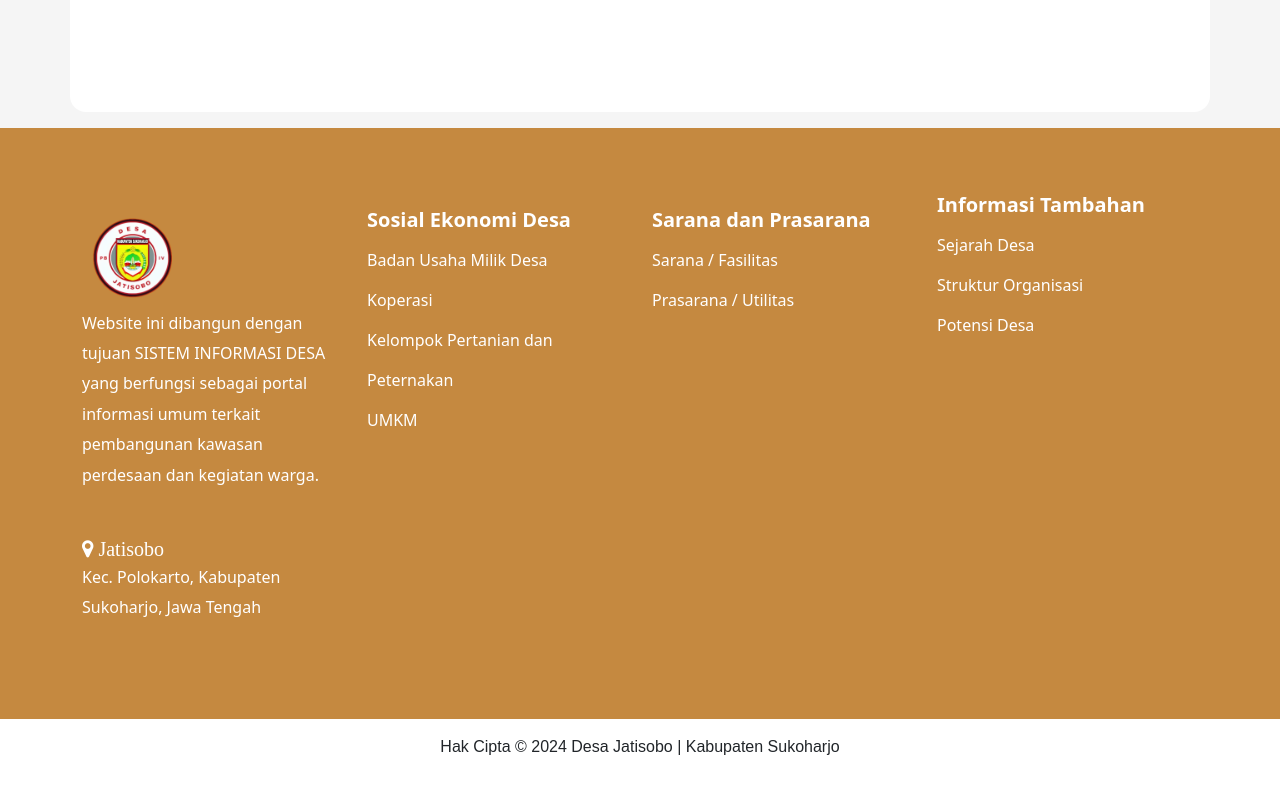
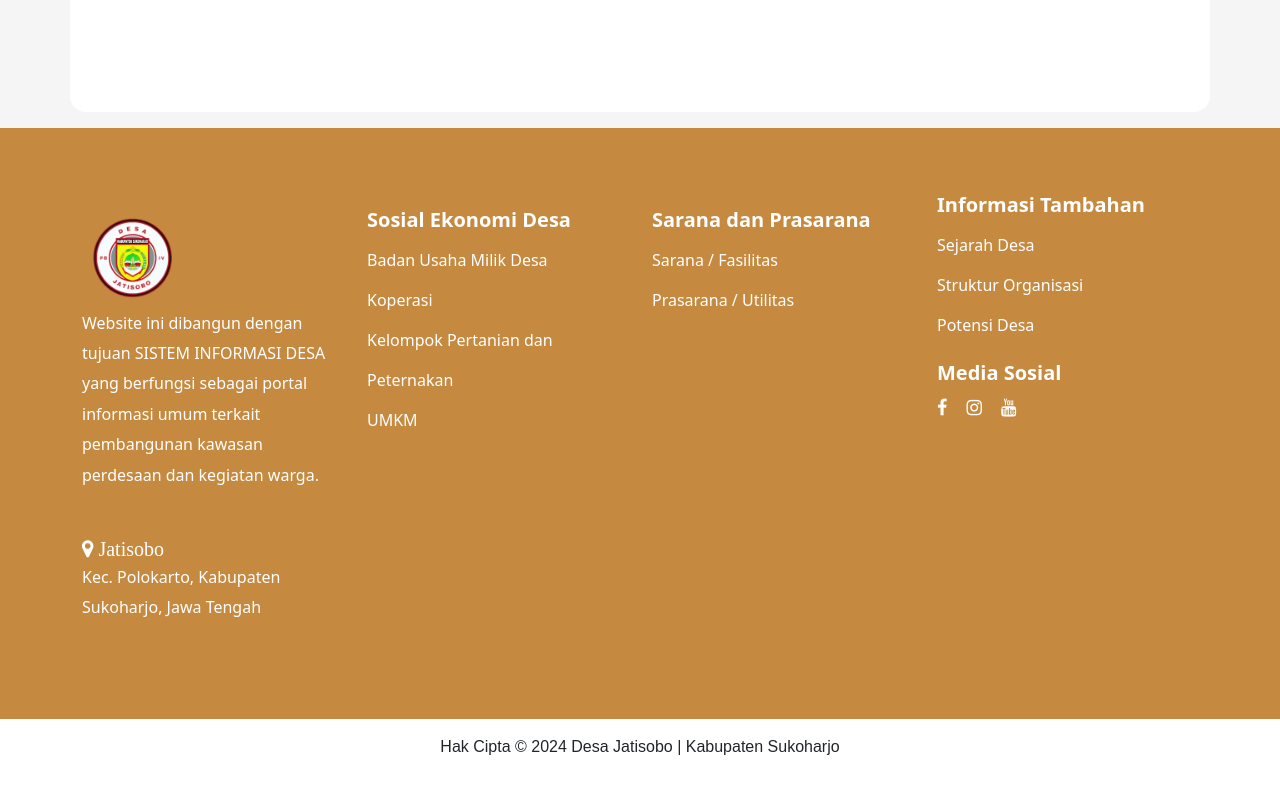
Before and after one commit to jatisobo/jatisobo.github.io, a website: page index.html in a window 1280 px wide. Shown: the part 3277-4068 px from the top of the page. Drawn offline with nearby package versions, Linux system fonts and the light colour scheme.

Commit message:
fix: merge conflict

```diff
--- a/index.html
+++ b/index.html
@@ -324,6 +324,14 @@
                   <a href="html/PotensiDesa/PotensiDesa.html">Potensi Desa</a>
                 </li>
               </ul>
+              <h2>Media Sosial</h2>
+              <p class="socials">
+                <a href="http://web.facebook/groups/1638792836158386" target="_blank"><i class="fa fa-facebook"></i></a>
+                <span></span>
+                <a href="http://www.instagram.com/desajatisobo" target="_blank"><i class="fa fa-instagram"></i></a>
+                <span></span>
+                <a href="http://www.youtube.com/@JatisoboNews" target="_blank"><i class="fa fa-youtube"></i></a>
+              </p>
             </div>
           </div>
         </div>
```
